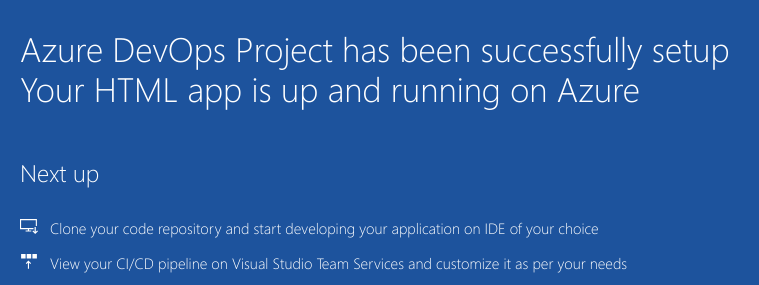
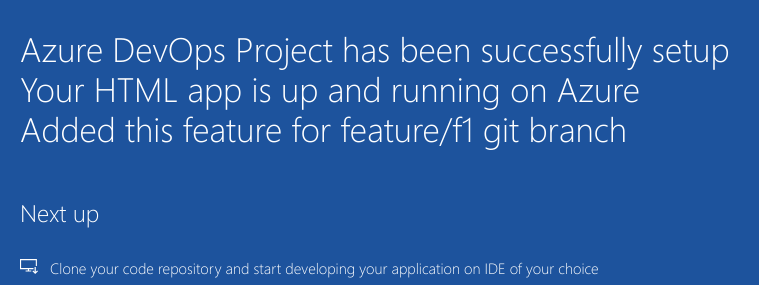
Before and after one commit to srinivasuluparanduru/devops-training, a plain HTML site: page index.html in a window 1280 px wide. Shown: the part 442-727 px from the top of the page, 205-964 px from the left. Drawn offline with Linux system fonts and the light colour scheme.

Commit message:
Added extra line

```diff
--- a/index.html
+++ b/index.html
@@ -21,6 +21,7 @@
                 <div class="success-text">Success!</div>
                 <div class="description line-1"> Azure DevOps Project has been successfully setup</div>
                 <div class="description line-2"> Your HTML app is up and running on Azure</div>
+                <div class="description line-2"> Added this feature for feature/f1 git branch </div>
                 <div class="next-steps-container">
                     <div class="next-steps-header">Next up</div>
                     <div class="next-steps-body">
```
